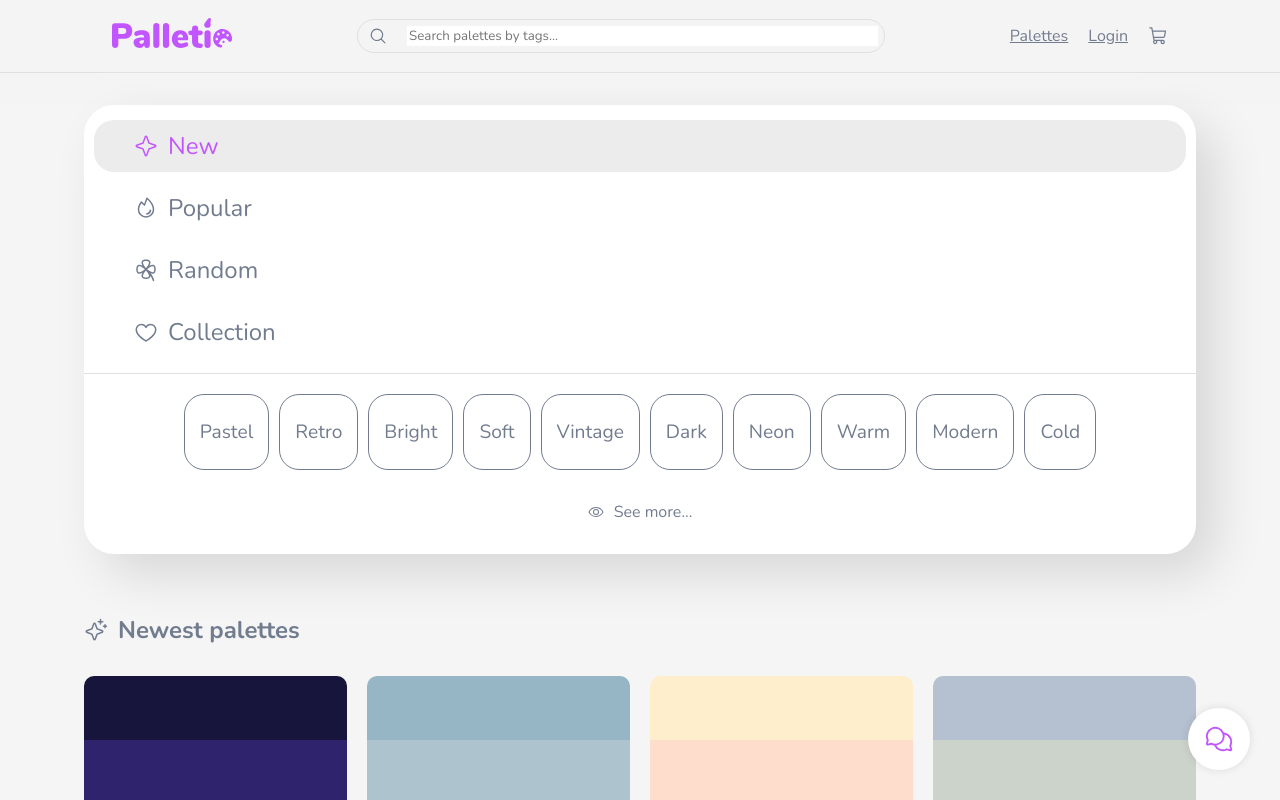
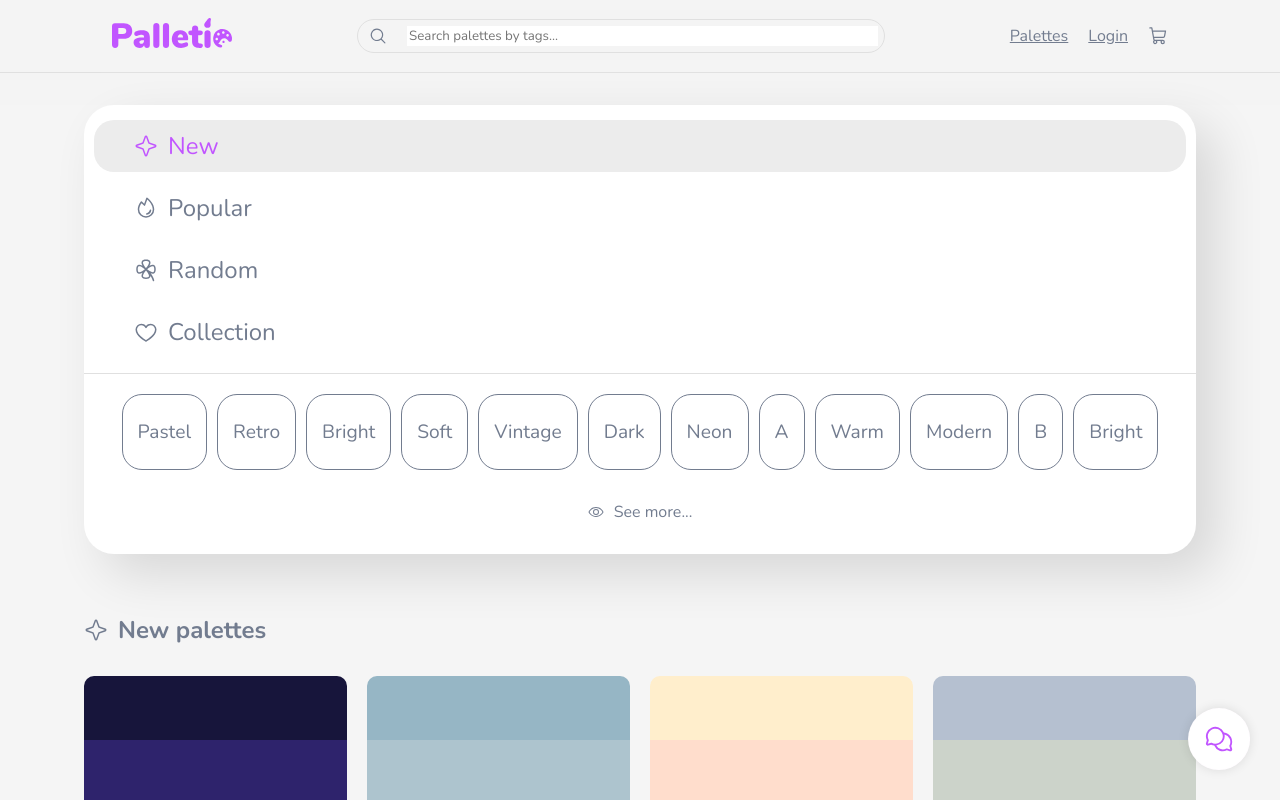
Before and after one commit to Junstant/React-Proyects, a React (Vite) app: page / in a window 1280 px wide. Shown: the top 800 px of the page. Built offline with nearby package versions, Linux system fonts and the light colour scheme.

Commit message:
refactor: Add lazy loading for images and improve tag palette filter functionality in App component

```diff
--- a/src/App.jsx
+++ b/src/App.jsx
@@ -8,11 +8,18 @@ import "./app.css";
 
 function App() {
   // call the colorDataBase from the context
-  const { colorDataBase, tagsDataBase, sortTags, temporalSaveDatabase, copyToClipboard, changeSwitch, switches, savedPalettes, tagPaletteFilter, tagsFilteredDataBase} = useGlobalContext();
+  const { colorDataBase, tagsDataBase, sortTags, temporalSaveDatabase, copyToClipboard, changeSwitch, switches, savedPalettes, tagPaletteFilter, tagsFilteredDataBase, currentTitle, switchTitle} = useGlobalContext();
 
+  //define the amount of tags to show
+  const [tagsAmount, setTagsAmount] = useState(12);
 
   //give the 12 most popular tags
-  const tags = sortTags(tagsDataBase).slice(0, 12);
+  let tags = sortTags(tagsDataBase).slice(0, tagsAmount);
+
+  //show more tags
+  const handleSeeMore = () => {
+    setTagsAmount(prevAmount => prevAmount + 12); // Incrementar tagsAmount en 12
+  };
 
   //show the collection or the colorDataBase?
   function collectionSwitch(){
@@ -22,6 +29,8 @@ function App() {
       return colorDataBase;
     }
   }
+
+
   return (
     <div>
       <Layout>
@@ -38,13 +47,13 @@ function App() {
                   </span>
                 ))}
                 <div className="seeMoreApp">
-                  <button><Eye></Eye>See more...</button>
+                  <button onClick={handleSeeMore} ><Eye></Eye>See more...</button>
                 </div>
             </div>
           </div>
           <div className="widOne">
             <h1 style={{ color: "#727C8F" }}>
-              <Sparkle /> Newest palettes
+            {switchTitle(currentTitle)}
             </h1>
             <ColorsPalette colors={tagsFilteredDataBase.length > 0 ? tagsFilteredDataBase : collectionSwitch()}/>
           </div>
--- a/src/Context.jsx
+++ b/src/Context.jsx
@@ -1,5 +1,5 @@
 import React, { createContext, useState, useContext, useEffect } from "react";
-import { Check, Checks } from "@phosphor-icons/react";
+import { Check, Checks, StarFour, Fire, Clover, Heart, Sparkle } from "@phosphor-icons/react";
 import {popularPaletteFilter, timePaletteFilter, randomPaletteFilter} from "./components/FunctionsHelpers/filters.js";
 
 //create the context
@@ -162,6 +162,12 @@ export const GlobalContextProvider = ({ children }) => {
     { tag: "Retro", popularity: 9},
     { tag: "Vintage", popularity:7},
     { tag: "Modern", popularity: 3},
+    { tag: "Bright", popularity: 2},
+    { tag: "Soft", popularity: 1},
+    { tag: "A", popularity: 5},
+    { tag: "B", popularity: 3},
+    { tag: "C", popularity: 2},
+    { tag: "D", popularity: 1},
   ];
 
   //switches database
@@ -188,6 +194,9 @@ export const GlobalContextProvider = ({ children }) => {
 
   //tags filtered database
   const [tagsFilteredDataBase, setTagsFilteredDataBase] = useState([]);
+
+  //current title of the home page
+  const [currentTitle, setCurrentTitle] = useState('New');
 
   //! -----------------  FUNCTIONS -----------------------------------------
 
@@ -290,11 +299,12 @@ const sortTags = (tags) => {
 };
 
 //set the temporal save of the colors
-const [temporalSaveDatabase, setTemporalSave] = useState([{ color: ["#17153B", "#2E236C", "#433D8B", "#C8ACD6"] }]);
+const [temporalSaveDatabase, setTemporalSave] = useState([]);
 
 //Function to grab the 4 colors of a palette and render them in the saved palettes
 const handleSave = (color) => {
   setTemporalSave([...temporalSaveDatabase, color]);
+  setPopup({ visible: true, message: "Color added to Saved!" });
 }
 
 // Function to copy a color to the clipboard
@@ -303,11 +313,6 @@ const [popup, setPopup] = useState({ visible: false, message: "" });
 function copyToClipboard(hex) {
   navigator.clipboard.writeText(hex);
   setPopup({ visible: true, message: `Copied ${hex} to clipboard!` });
-
-  // Hide the popup after by removing the class
-  setTimeout(() => {
-    setPopup({ visible: false, message: "" });
-  }, 2000);
 }
 
 //change the switch
@@ -324,7 +329,7 @@ function changeSwitch(name){
     }
   });
   setSwtich(newSwitches);
-
+  switchTitle(name);
   //corresponding function to the switch selected
   switch(name){
     case "New":
@@ -341,6 +346,7 @@ function changeSwitch(name){
  //Function to save the palettes in the saved palettes
   function handleSavePallete(color){
     setSavedPalettes([...savedPalettes, color]);
+    setPopup({ visible: true, message: "Palette added to Colecction!" });
   }
 
 // Function to filter the palettes by tags
@@ -358,6 +364,23 @@ function tagPaletteFilter(ColorsDataBase, tag) {
 function emptyTagsFilteredDataBase(){
   setTagsFilteredDataBase([]);
 }
+
+ //switch the title of the home page
+ function switchTitle(caseType) {
+   switch (caseType) {
+     case 'New':
+       return (
+         <><StarFour /> New palettes</>);
+     case 'Popular':
+       return (<><Fire /> Popular palettes</>);
+     case 'Random':
+       return (<><Clover /> Random palettes</>);
+     case 'Collection':
+       return (<><Heart /> Collection palettes</>);
+     default:
+       return (<><Sparkle /> New palettes</>);
+   }
+ }
 
   //! -----------------  USE EFFECT -----------------------------------------
   //search for user in the localStrorage when the page is loaded and send it to the actual user and the database
@@ -379,6 +402,23 @@ function emptyTagsFilteredDataBase(){
       setChatDataBase(JSON.parse(localStorage.getItem("chat")));
     }
   }, []);
+
+  //change the title of the home page when the switches change
+  useEffect(() => {
+    const activeSwitch = switches.find(switchItem => switchItem.state === true);
+    if (activeSwitch) {
+      setCurrentTitle(activeSwitch.name);
+    }
+  }, [switches]);
+
+  //use effect to remove the popup after 2 seconds
+useEffect(() => {
+  if (popup.visible) {
+    setTimeout(() => {
+      setPopup({ visible: false, message: "" });
+    }, 2000);
+  }
+}, [popup]);
 
   return (
     <GlobalContext.Provider
@@ -409,6 +449,8 @@ function emptyTagsFilteredDataBase(){
         savedPalettes: savedPalettes,
         tagPaletteFilter: tagPaletteFilter,
         tagsFilteredDataBase: tagsFilteredDataBase,
+        currentTitle: currentTitle,
+        switchTitle: switchTitle,
       }}
     >
       {children}
--- a/src/components/header/header.css
+++ b/src/components/header/header.css
@@ -108,6 +108,7 @@
   z-index: 20;
   opacity: 100%;
   height: fit-content;
+  pointer-events: all;
 }
 
 .activePlegable li, .plegableMenu li {
```
